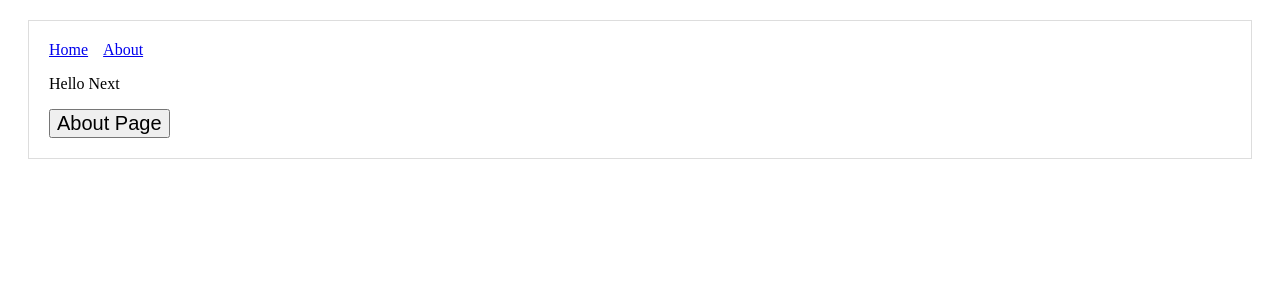
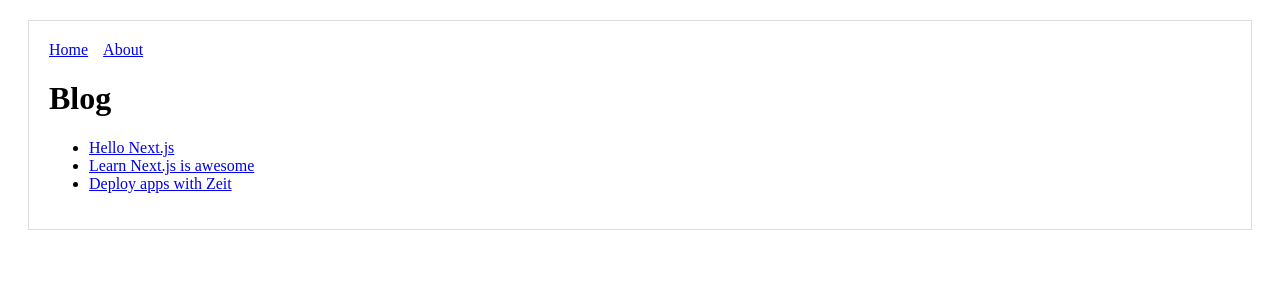
Before and after one commit to cfleschhut/nextjs-ssr-react-app, a Next.js app: page / in a window 1280 px wide. Shown: the top 300 px of the page. Built offline with nearby package versions, Linux system fonts and the light colour scheme.

Commit message:
Render dynamic pages using query strings

```diff
--- a/pages/index.js
+++ b/pages/index.js
@@ -1,13 +1,23 @@
 import Link from 'next/link';
 import Layout from '../components/Layout';
+
+const PostLink = props => (
+  <li>
+    <Link href={`/post?title=${props.title}`}>
+      <a>{props.title}</a>
+    </Link>
+  </li>
+);
 
 const Index = () => (
   <div>
     <Layout>
-      <p>Hello Next</p>
-      <Link href="/about">
-        <button style={{ fontSize: 20 }}>About Page</button>
-      </Link>
+      <h1>Blog</h1>
+      <ul>
+        <PostLink title="Hello Next.js" />
+        <PostLink title="Learn Next.js is awesome" />
+        <PostLink title="Deploy apps with Zeit" />
+      </ul>
     </Layout>
   </div>
 );
```
Also changed, not shown: pages/post.js (added, +17 -0 lines).
